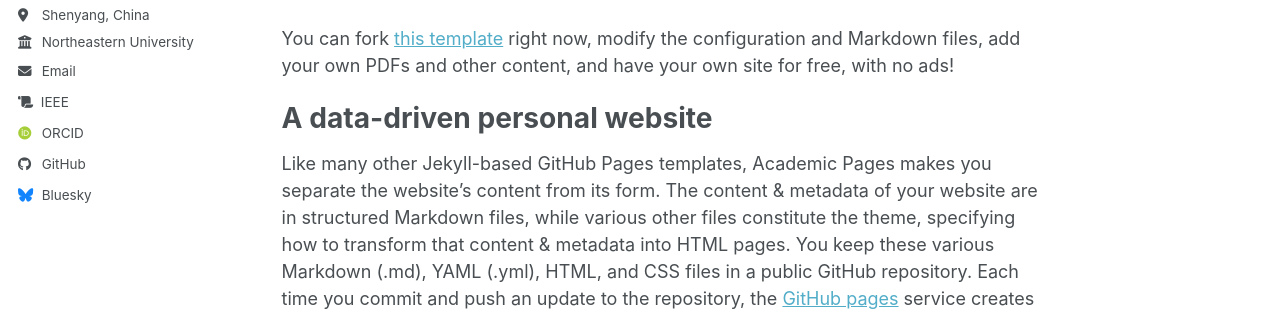
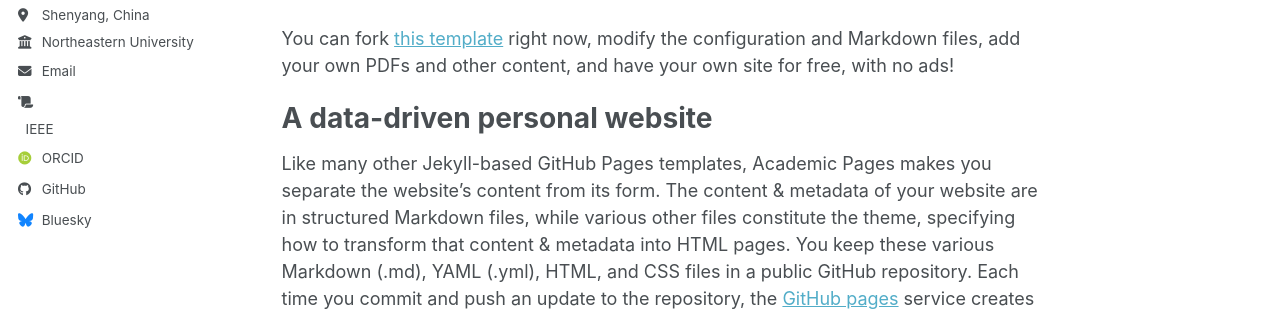
Before and after one commit to aurora76/peiboduan, a Jekyll site: the page built from _pages/about.md, in a window 1280 px wide. Shown: the part 386-702 px from the top of the page. Built offline with Jekyll 4.4.1, drawn with Linux system fonts in a browser that asks for light colours; some web fonts are replaced; a script bundle is joined from its source files by our own code; library files that are not in the unit come from our copies.

Commit message:
Update author-profile.html

```diff
--- a/_includes/author-profile.html
+++ b/_includes/author-profile.html
@@ -48,7 +48,7 @@
         <li><a href="{{ author.googlescholar }}"><i class="ai ai-google-scholar ai-fw icon-pad-right"></i>Google Scholar</a></li>
       {% endif %}
       {% if author.ieeexplore %}
-        <li><a href="{{ author.ieeexplore }}"><i class="fa-solid fa-scroll"></i>&nbsp IEEE</a></li>
+        <li><a href="{{ author.ieeexplore }}"><i class="fa-solid fa-scroll"></i></a>&nbsp IEEE</a></li>
       {% endif %}
       {% if author.inspire-hep %}
         <li><a href="{{ author.inspire-hep }}"><i class="ai ai-inspire ai-fw icon-pad-right"></i>INSPIRE-HEP</a></li>
```
